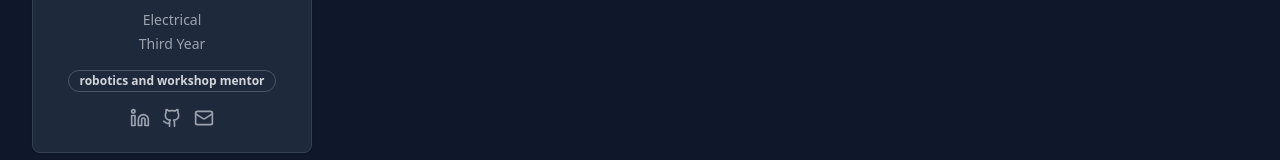
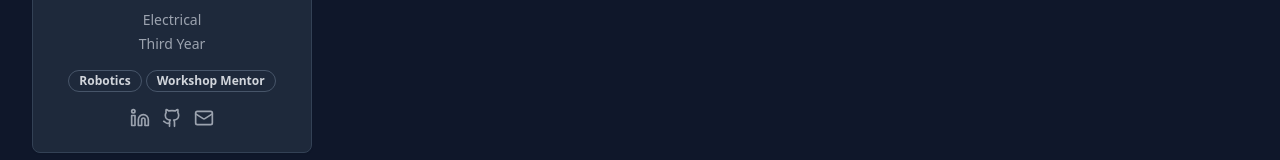
Before and after one commit to keonerf/embeddo, a React (Vite) app: page / in a window 1280 px wide. Shown: the part 4656-4816 px from the top of the page. Built offline with nearby package versions, Linux system fonts and the light colour scheme.

Commit message:
fix: Update PR#2

```diff
--- a/src/components/Team.tsx
+++ b/src/components/Team.tsx
@@ -119,7 +119,7 @@ export const Team = () => {
       department: "Electrical",
       year: "Third Year",
       avatar: "/placeholder.svg",
-      specialties: ["robotics and workshop mentor"],
+      specialties: ["Robotics", "Workshop Mentor"],
       social: {
         linkedin: "#",
         github: "#",
```
